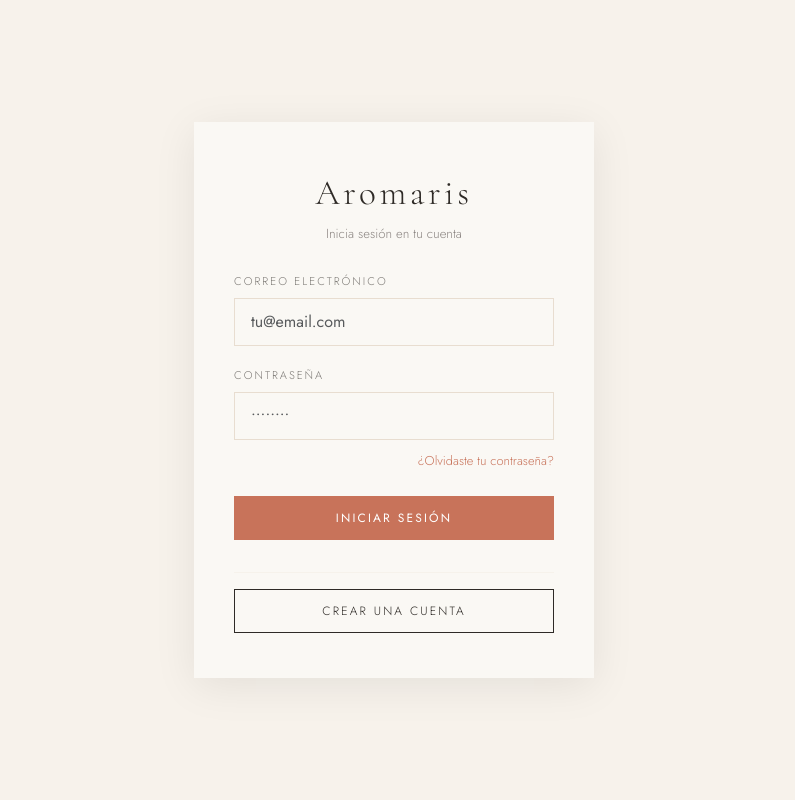
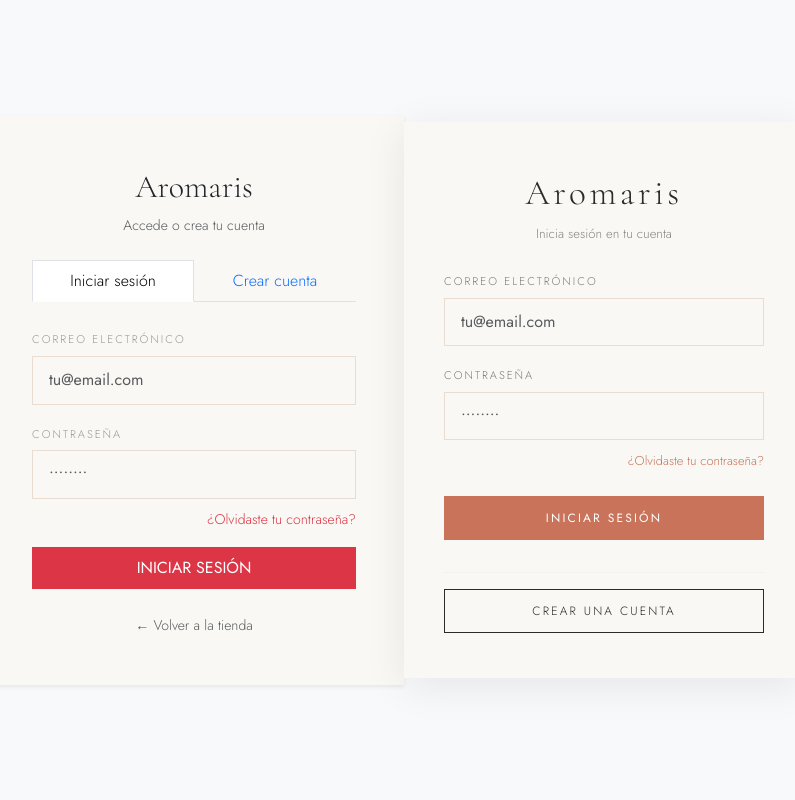
Before and after one commit to acuevasf04/trabajo-tfg, a PHP site: page /sesion.php in a window 1280 px wide. Shown: the whole page, without its empty margins (246-1041 px from the left). Run offline with PHP 8.4, Linux system fonts and the light colour scheme; a stand-in replaces the project's code that opens the database connection.

Commit message:
Refactor session.php for improved login handling

```diff
--- a/Página_trabajo-php/sesion.php
+++ b/Página_trabajo-php/sesion.php
@@ -1,4 +1,160 @@
 <?php
+
+session_start();
+require_once 'database.php';
+
+if (empty($_SESSION['csrf_token']))
+    $_SESSION['csrf_token'] = bin2hex(random_bytes(32));
+
+if (isset($_SESSION['usuario_id'])) {
+    header('Location: mi-cuenta.php');
+    exit;
+}
+
+$error   = '';
+$success = '';
+
+if ($_SERVER['REQUEST_METHOD'] === 'POST') {
+
+    $accion   =      $_POST['accion']   ?? 'login';
+    $email    = trim($_POST['email']    ?? '');
+    $password =      $_POST['password'] ?? '';
+
+    // Verificar CSRF
+    if (!hash_equals($_SESSION['csrf_token'], $_POST['csrf_token'] ?? '')) {
+        $error = 'Solicitud inválida. Inténtalo de nuevo.';
+
+    } elseif (!$email || !$password) {
+        $error = 'Por favor, completa todos los campos.';
+
+    } elseif (!filter_var($email, FILTER_VALIDATE_EMAIL)) {
+        $error = 'El formato del correo no es válido.';
+
+    } else {
+        $pdo = conectar(); // función de db.php
+
+        if (!$pdo) {
+            $error = 'No se pudo conectar con la base de datos.';
+
+        } elseif ($accion === 'registro') {
+            $existe = buscarUsuario($pdo, $email);
+            if ($existe) {
+                $error = 'Ese correo ya está registrado.';
+            } elseif (registrarUsuario($pdo, $email, $password)) {
+                $success = 'Cuenta creada correctamente. Ya puedes iniciar sesión.';
+            } else {
+                $error = 'No se pudo crear la cuenta. Inténtalo más tarde.';
+            }
+
+        } else {
+            // ── LOGIN: busca usuario y verifica contraseña ──
+            $usuario = buscarUsuario($pdo, $email); // función de db.php
+
+            if ($usuario && password_verify($password, $usuario['password'])) {
+                session_regenerate_id(true);
+                $_SESSION['usuario_id']    = $usuario['id'];
+                $_SESSION['usuario_email'] = $usuario['email'];
+                header('Location: mi-cuenta.php');
+                exit;
+            } else {
+                $error = 'Correo electrónico o contraseña incorrectos.';
+            }
+        }
+    }
+}
+?>
+<!DOCTYPE html>
+<html lang="es">
+<head>
+  <meta charset="UTF-8"/>
+  <meta name="viewport" content="width=device-width, initial-scale=1.0"/>
+  <title>Iniciar sesión — Aromaris</title>
+  <link href="https://cdn.jsdelivr.net/npm/bootstrap@5.3.3/dist/css/bootstrap.min.css" rel="stylesheet"/>
+  <link href="https://fonts.googleapis.com/css2?family=Cormorant+Garamond:ital,wght@0,300;1,300&family=Jost:wght@300;400&display=swap" rel="stylesheet"/>
+  <style>
+    body { font-family: 'Jost', sans-serif; font-weight: 300; }
+    .font-display { font-family: 'Cormorant Garamond', serif; }
+  </style>
+</head>
+<body class="bg-light min-vh-100 d-flex align-items-center justify-content-center">
+
+  <div class="card border-0 shadow-sm rounded-0 p-4 p-md-5" style="width:100%; max-width:420px;">
+
+    <!-- Logo -->
+    <div class="text-center mb-4">
+      <a href="index.php" class="font-display fs-2 fw-light text-dark text-decoration-none">Aromaris</a>
+      <p class="text-muted small mt-1 mb-0">Accede o crea tu cuenta</p>
+    </div>
+
+    <!-- Tabs login / registro -->
+    <ul class="nav nav-tabs mb-4 rounded-0" id="authTabs">
+      <li class="nav-item w-50 text-center">
+        <a class="nav-link rounded-0 <?= (($_POST['accion'] ?? '') !== 'registro') ? 'active' : '' ?>"
+           href="login.php">Iniciar sesión</a>
+      </li>
+      <li class="nav-item w-50 text-center">
+        <a class="nav-link rounded-0 <?= (($_POST['accion'] ?? '') === 'registro') ? 'active' : '' ?>"
+           href="?registro=1">Crear cuenta</a>
+      </li>
+    </ul>
+
+    <!-- Error / Éxito -->
+    <?php if ($error): ?>
+    <div class="alert alert-danger rounded-0 border-0 border-start border-danger border-3 small">
+      <?= htmlspecialchars($error) ?>
+    </div>
+    <?php endif; ?>
+
+    <?php if ($success): ?>
+    <div class="alert alert-success rounded-0 border-0 border-start border-success border-3 small">
+      <?= htmlspecialchars($success) ?>
+    </div>
+    <?php endif; ?>
+
+    <!-- Formulario -->
+    <form action="login.php" method="post">
+      <input type="hidden" name="csrf_token" value="<?= htmlspecialchars($_SESSION['csrf_token']) ?>">
+      <!-- 'accion' decide si es login o registro -->
+      <input type="hidden" name="accion"
+             value="<?= isset($_GET['registro']) ? 'registro' : 'login' ?>">
+
+      <div class="mb-3">
+        <label for="email" class="form-label small text-uppercase text-muted">Correo electrónico</label>
+        <input type="email" id="email" name="email" class="form-control rounded-0"
+               placeholder="tu@email.com"
+               value="<?= htmlspecialchars($_POST['email'] ?? '') ?>"
+               required/>
+      </div>
+
+      <div class="mb-2">
+        <label for="password" class="form-label small text-uppercase text-muted">Contraseña</label>
+        <input type="password" id="password" name="password"
+               class="form-control rounded-0" placeholder="••••••••" required/>
+      </div>
+
+      <?php if (!isset($_GET['registro'])): ?>
+      <div class="text-end mb-3">
+        <a href="recuperar-contrasena.php" class="text-danger small text-decoration-none">
+          ¿Olvidaste tu contraseña?
+        </a>
+      </div>
+      <?php else: ?>
+      <div class="mb-3"></div>
+      <?php endif; ?>
+
+      <button type="submit" class="btn btn-danger rounded-0 w-100 py-2 small text-uppercase">
+        <?= isset($_GET['registro']) ? 'Crear cuenta' : 'Iniciar sesión' ?>
+      </button>
+    </form>
+
+    <div class="text-center mt-4">
+      <a href="index.php" class="text-muted text-decoration-none small">← Volver a la tienda</a>
+    </div>
+
+  </div>
+
+</body>
+</html><?php
 session_start();
 
 if (empty($_SESSION['csrf_token']))
```
